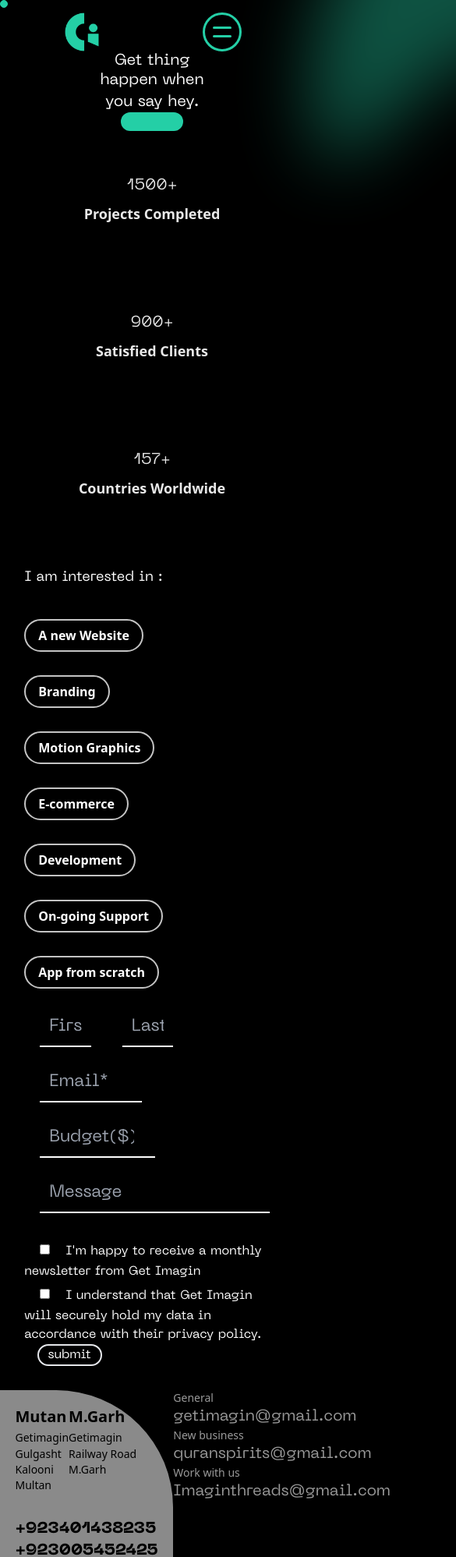
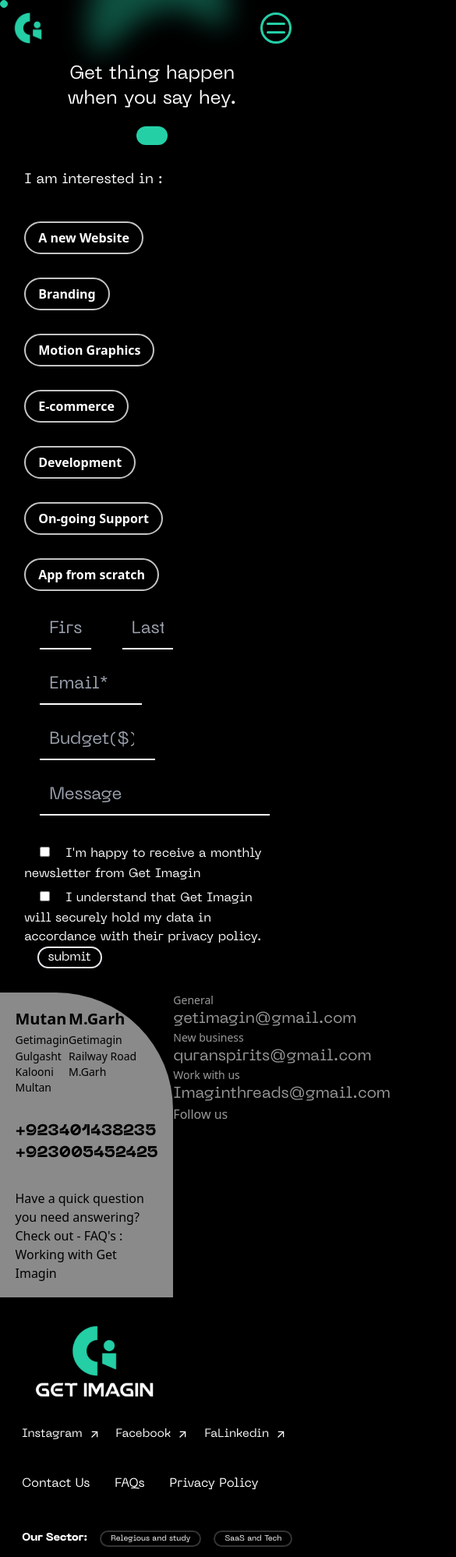
Before and after one commit to wasijatt/GetImagin, a Next.js app: page /ContactUs in a window 390 px wide. Shown: the top 1997 px of the page at 78% size, 585 px wide, since content can reach past the window. Built offline with nearby package versions, Linux system fonts and the light colour scheme.

Commit message:
Responsiveness of first page

```diff
--- a/src/app/Components/Footer.jsx
+++ b/src/app/Components/Footer.jsx
@@ -15,12 +15,12 @@ const Footer = () => {
   ];
 
   return (
-    <div className="lg:p-10 ">
-      <div className="  flex w-full lg:w-[90%] justify-around ">
+    <div className="lg:p-10  ">
+      <div className="  md:flex w-full lg:w-[90%] justify-around ">
         <div className="  mt-2  p-3 font-neueMachina lg:text-lg">
-          <Image className="lg:w-[250px]" quality={75}  loading="lazy" src="/Footer/GetImagin-footer-logo.svg" alt="Get-Imagin" width={100} height={100} />
+          <Image className="w-[218px] lg:w-[250px]" quality={75}  loading="lazy" src="/Footer/GetImagin-footer-logo.svg" alt="Get-Imagin" width={250} height={250} />
 
-          <div className=" flex  items-center  lg:mt-5 text-lg   pl-20">
+          <div className=" flex  items-center  mt-5 text-[15px] md:text-lg  pl-4  md:pl-20">
             {socialMedia.map((item, index) => (
               <Link
                 target="blank"
@@ -35,20 +35,20 @@ const Footer = () => {
             ))}
 
           </div>
-          <div className="my-10 pl-20 ">
+          <div className="my-10 pl-4 md:pl-20 ">
             <Link className="pr-4 py-2 " href={"#"}  >Contact Us</Link>
             <Link className="px-4 py-2 " href={"#"}  >FAQs</Link>
             <Link className="px-4 py-2 " href={"#"}  >Privacy Policy</Link>
             </div>
-            <div className="my-10 pl-20 ">
-            <h1 className="pr-4 py-2 inline-block font-bold text-2xl " href={"#"}  >Our Sector:</h1>
-            <Link className="px-8 py-2 border-2 rounded-3xl border-[#333]" href={"#"}  >Relegious and study</Link>
-            <Link className="px-8 py-2 border-2 rounded-3xl ml-4 border-[#333]" href={"#"}  >SaaS and Tech</Link>
+            <div className="my-10 pl-4 md:pl-20 ">
+            <h1 className="pr-4 py-2 inline-block font-bold md:font-semibold text-sm md:text-2xl " href={"#"}  >Our Sector:</h1>
+            <Link className="md:px-8 px-3 text-[10px] py-1 md:py-2 border-2 rounded-3xl border-[#333]" href={"#"}  >Relegious and study</Link>
+            <Link className="md:px-8 px-3 text-[10px] py-1 md:py-2 border-2 rounded-3xl ml-4 border-[#333]" href={"#"}  >SaaS and Tech</Link>
             </div>
         </div>
-<div className="w-1/4 flex flex-col justify-evenly items-center">
-<Link className="px-8 py-2 border-2 rounded-3xl border-[#333]"  href={"#"}>sign up to our newslatter</Link>
-<h1>© GET IMAGIN 2024</h1>
+<div className=" w-full md:w-1/4 flex flex-col justify-evenly items-center">
+<Link className="px-8 py-2  border-2 rounded-3xl border-[#333]"  href={"#"}>sign up to our newslatter</Link>
+<h1 className="my-7 md:my-0">© GET IMAGIN 2024</h1>
 </div>
 
 
--- a/src/app/Components/Header.jsx
+++ b/src/app/Components/Header.jsx
@@ -79,8 +79,8 @@ const Header = () => {
   }, [isDropdownOpen]);
 
   return (
-    <div className="flex items-center justify-between px-20 pt-4 relative">
-      <div className="absolute left-[10%] -z-30 -top-[450%] w-[1200px] h-[600px]">
+    <div className="flex items-center justify-between px-4 md:px-20 pt-4 relative">
+      <div className="absolute left-[20%] md:left-[10%] -z-30 -top-[550%] md:-top-[450%] w-[250px] md:w-[1200px]  h-[600px]">
         <Image
           alt="Get Imagin Shadow"
           src={"/HeaderLogo/Container.svg"}
@@ -92,9 +92,10 @@ const Header = () => {
       <div>
         <Link href={"/"}>
           <Image
+          className="w-[40px] md:w-[50px] 2xl:w-[60px]"
             alt="Get Imagin"
-            width={50}
-            height={50}
+            width={70}
+            height={70}
             loading="lazy"
             quality={75}
             src="/HeaderLogo/Getimagin.png"
@@ -102,8 +103,8 @@ const Header = () => {
         </Link>
       </div>
       <div className="relative z-50" ref={toggleRef} onClick={toggleDropdown}>
-        <div className="dropdown flex flex-col items-center justify-center rounded-full border-[3px] border-[#24CFA6] w-[50px] h-[50px]">
-          <div className={`${style.Logo} upper`}></div>
+        <div className="dropdown flex flex-col items-center justify-center rounded-full border-[3px] border-[#24CFA6] w-[40px] md:w-[50px] 2xl:w-[60px]  h-[40px] md:h-[50px] 2xl:h-[60px] ">
+          <div className={`${style.Logo} upper  `}></div>
           <div className={`${style.Logo} lower mt-2`}></div>
         </div>
         <div
--- a/src/app/Components/Heading.jsx
+++ b/src/app/Components/Heading.jsx
@@ -1,7 +1,7 @@
 
 const Heading = ({mainText,subText}) => {
   return (
-    <h1 className="font-neueMachina font-normal text-base md:text-[40px] lg:text-[100px] leading-none">
+    <h1 className="font-neueMachina font-normal text-4xl mt-4 md:text-[40px] lg:text-[100px] leading-none">
     {mainText} <br /> <span className="ml-9 font-fontspring ">{subText}</span>
   </h1>
   )
--- a/src/app/Components/HeroSection.jsx
+++ b/src/app/Components/HeroSection.jsx
@@ -75,21 +75,21 @@ const HeroSection = ({ fhead, span, head, HerosectionPara, HerosectionButton, ch
 
 
   return (
-    <div className="w-full text-center flex flex-col justify-center items-center">
-      <h1 className="text-xl md:text-5xl leading-tight z-30 w-[40%] text-">
+    <div className="w-full text-center flex flex-col justify-center items-center mt-6 md:mt-0">
+      <h1 className="text-2xl md:text-5xl 2xl:text-[4rem] leading-tight z-30  w-[70%] md:w-[40%] ">
         {fhead}
         <span className="text-teal-400">{span}</span> <span>{head}</span> <span className="font-fontspring"> {chfont}</span>{Last}
       </h1>
-      <p className="ml-[700px] text-sm w-[300px] -z-20 text-[#E9E9E9]">{HerosectionPara}</p>
-      <button className="bg-[#24CFA6] px-10 py-3 rounded-3xl">{HerosectionButton}</button>
+      <p className=" hidden md:block ml-[700px] text-sm w-[300px] -z-20 text-[#E9E9E9]">{HerosectionPara}</p>
+      <button className="bg-[#24CFA6] mt-5 px-5 md:px-10 py-3 text-sm md:text-xl rounded-3xl">{HerosectionButton}</button>
 
-      <div className="flex flex-wrap justify-center text-[#E9E9E9] items-center lg:justify-between w-full lg:w-[80%] m-auto lg:mt-7">
+      <div className="hidden md:flex flex-wrap justify-center text-[#E9E9E9] items-center lg:justify-between w-full lg:w-[80%] m-auto lg:mt-7">
         {CounterData.map((counterItem, index) => (
           <div
           ref={(el) => (countersRef.current[index] = el)}
           key={index}
 
-            className="text-center w-[90%] sm:w-[70%] md:w-[48%] lg:w-[30%] m-4 py-10 lg:py-20 rounded-3xl"
+            className="text-center  lg:w-[30%] m-4 py-10 lg:py-20 rounded-3xl"
           >
             <h1 className="text-xl lg:text-[40px]">{counterItem.number}+</h1>
             <h2 className="text-lg lg:text-[25px] mt-2 lg:mt-6 font-bold">
--- a/src/app/Components/OurWork.jsx
+++ b/src/app/Components/OurWork.jsx
@@ -91,9 +91,9 @@ const OurWork = () => {
 
   return (
     <div>
-      <div className="flex px-[10%] justify-between items-center py-[7vh] my-8">
+      <div className="flex flex-col-reverse md:flex-row px-[10%] justify-between md:items-center py-[7vh] my-8">
         <Heading mainText="Our" subText="Work" />
-        <div className="w-1/2">
+        <div className="md:w-1/2">
           <h1 className="text-lg lg:text-4xl ">
             Making brands a damn site better.
           </h1>
@@ -109,7 +109,7 @@ const OurWork = () => {
       {/* Work Gallery */}
       <div className="flex flex-wrap justify-center items-center w-full overflow-hidden gap-4 px-[5%]">
         {workgallery.map((img, index) => (
-          <div key={index} className={`relative group ${index === 0 ? "w-[90%]" : "w-[45%]"}`} >
+          <div key={index} className={`relative group ${index === 0 ? "w-[90%]" : " w-[90%] md:w-[45%]"} `} >
             <Image
               //  className={`${index === 0 ? "w-[90%]" : "w-[45%]"}`}
               style={"width:45%"}
--- a/src/app/ContactUs/page.js
+++ b/src/app/ContactUs/page.js
@@ -53,7 +53,12 @@ const page = () => {
               <p className="text-sm md:text-[16px]"> {item.text}</p>
               <h1 className="text-xl md:text-3xl">{item.mail}</h1>
             </div>
+
           )}
+          <div >
+            <h2>Follow us </h2>
+            <Link></Link>
+          </div>
         </div>
       </div>
 
--- a/src/app/globals.css
+++ b/src/app/globals.css
@@ -117,7 +117,7 @@ h1 {
 
 @font-face {
   font-family: 'Font Spring';
-  src: url('/fonts/Fontspring-DEMO-juana-regular.otf') format('opentype');
+  src: url('/fonts/Fontspring-DEMO-juana-lightit.otf') format('opentype');
   font-weight: 400;
   font-style: normal;
   font-display: swap;
--- a/src/app/page.js
+++ b/src/app/page.js
@@ -11,13 +11,12 @@ import OurPartner from "./Components/OurPartner";
 export default function Home() {
   return (<div>
     <HeroSection fhead={"We Do What We’re "} span={"Best"} head={" At—Creating "} chfont={"good"} Last={" Design."} HerosectionPara={"We are creative designing and development agency based in Pakistan that craft beautiful work for brands wo refuse to blend in."} HerosectionButton={"See Designs—Make an Impact"}/>
-
     <ScrollSection/>
 
 
     <Impact/>
     <OurWork/>
-    <OurResult/>
+    {/* <OurResult/> */}
     <OurPartner/>
     <Faqs/>
 
```
Also changed, not shown: src/app/Components/Impact.jsx (+23 -7 lines), src/app/Components/ScrollSection.jsx (+18 -16 lines), public/fonts/Fontspring-DEMO-juana-lightit.otf (added), public/fonts/Fontspring-DEMO-juanaalt-regular.otf (deleted).
